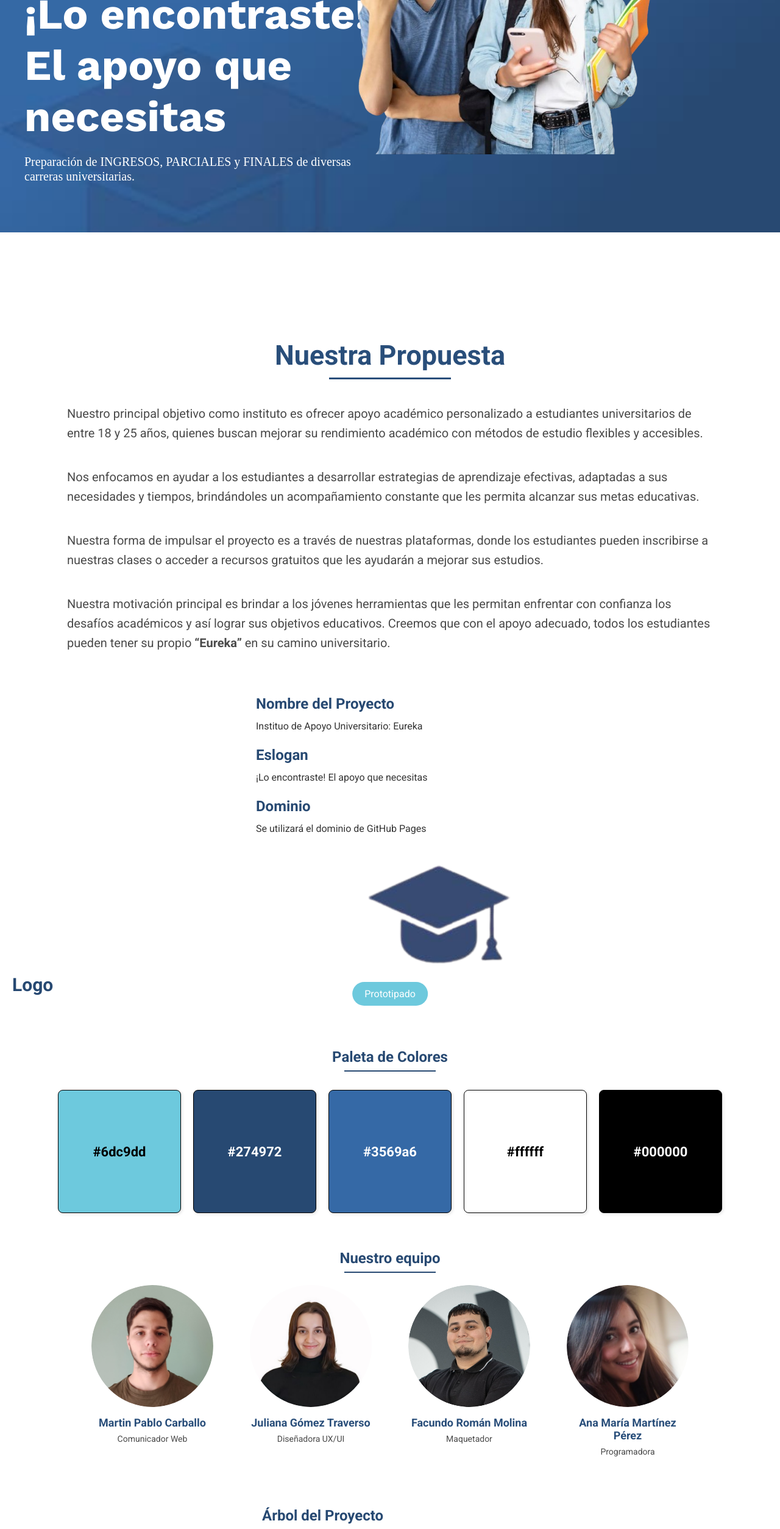
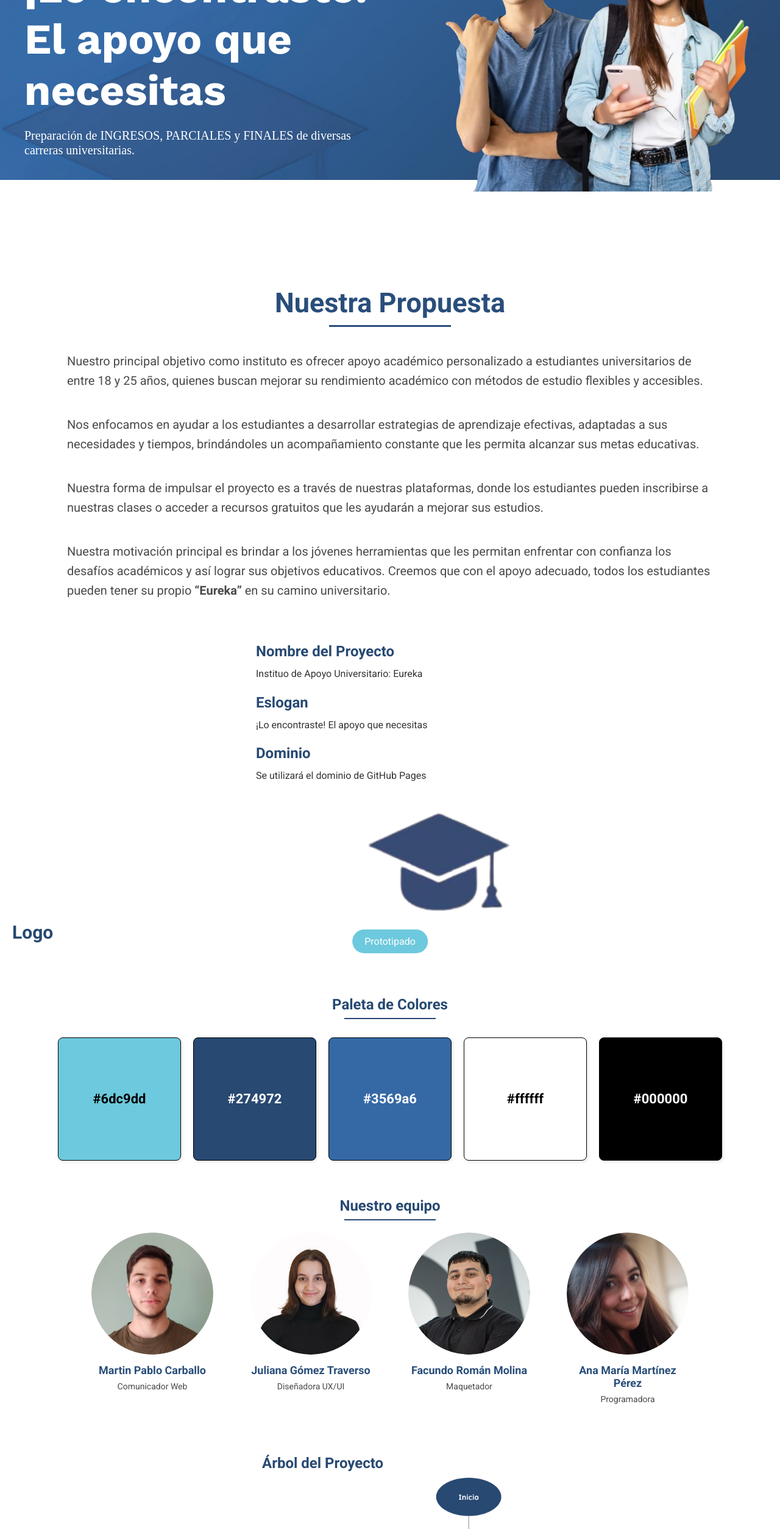
Before and after one commit to facMolina/eurekaAvances, a plain HTML site: page index.html in a window 1280 px wide. Shown: the part 240-2747 px from the top of the page at 61% size. Drawn offline with nearby package versions, Linux system fonts and the light colour scheme; a web font is replaced by a local one.

Commit message:
Se completa la estrucutra de la web, se hacen algun cambios en css

```diff
--- a/index.html
+++ b/index.html
@@ -60,11 +60,12 @@
             display: flex;
             align-items: center;
             justify-content: space-between;
-            background-image: url('img/fondo.jpg');
+            background-image: url('img/fondo.png');
             background-size: cover;
             background-color: #000000;
             color: white;
             padding: 60px 40px;
+            height: 40vh;
         }
         .hero .text {
             max-width: 50%;
@@ -90,11 +91,11 @@
         }
 
         .hero .image img {
-            position: absolute;
-            bottom: 307px;
-            right: 200px;
             max-width: 100%;
             height: auto;
+            margin-bottom: 0;
+            align-self: flex-end;
+            position: sticky;
         }
         .container_propuesta {
             margin: 110px auto 0 auto;
@@ -177,7 +178,7 @@
                 order: 2;
             }
             .hero .image {
-                order: 1;
+                display: none;
             }
             .container_propuesta {
                 padding: 20px 20px;
@@ -190,9 +191,17 @@
                 padding: 10px 0;
             }
             footer img {
-                position: static;
-                margin-top: 10px;
+                display: none;
             }
+            .arbol {
+                margin-left: 0;
+                text-align: center;
+            }
+            .arbol img {
+                flex-direction: column;
+                align-items: center;
+            }
+
         }
         .container {
             margin: 10 auto;
@@ -382,6 +391,15 @@
             position: relative;
             display: inline-block;
         }
+        .arbol img {
+            height: auto;
+            width: 80%;
+            display: block;
+            margin-left: auto;
+            margin-right: 100%;
+            margin-bottom: 60px;
+        }
+
         @media (max-width: 768px) {
             .container {
                 flex-direction: column;
@@ -605,6 +623,7 @@
         <h2>
             Árbol del Proyecto
         </h2>
+        <img src="img/Arbol.png" alt="guia del arbol del proyecto">
     </div>
   </div>
   <footer>
```
Also changed, not shown: img/Arbol.png (added), img/fondo.jpg (deleted), img/fondo.png (added).
